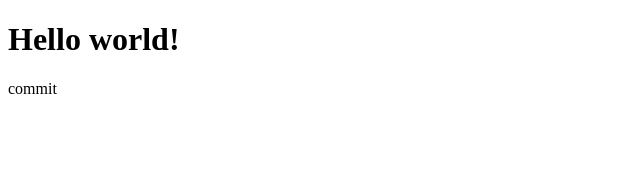
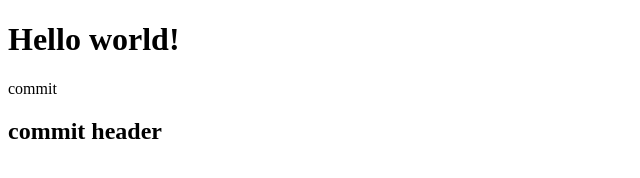
Before and after one commit to Mogido/mts-git, a plain HTML site: page index.html in a window 1280 px wide. Shown: the whole page, without its empty margins (0-640 px from the left). Drawn offline with Linux system fonts and the light colour scheme.

Commit message:
commit 3

```diff
--- a/index.html
+++ b/index.html
@@ -7,5 +7,6 @@
 <body>
   <h1>Hello world!</h1>
 <span>commit</span>
+<h2>commit header</h2>
 </body>
 </html>
```
